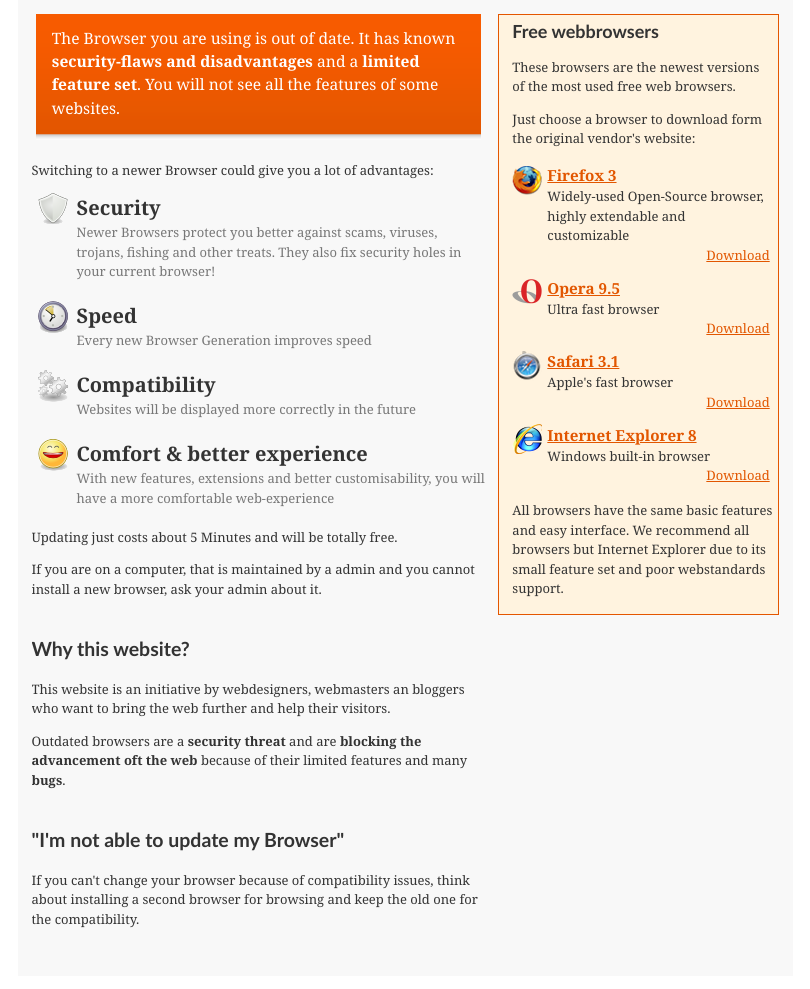
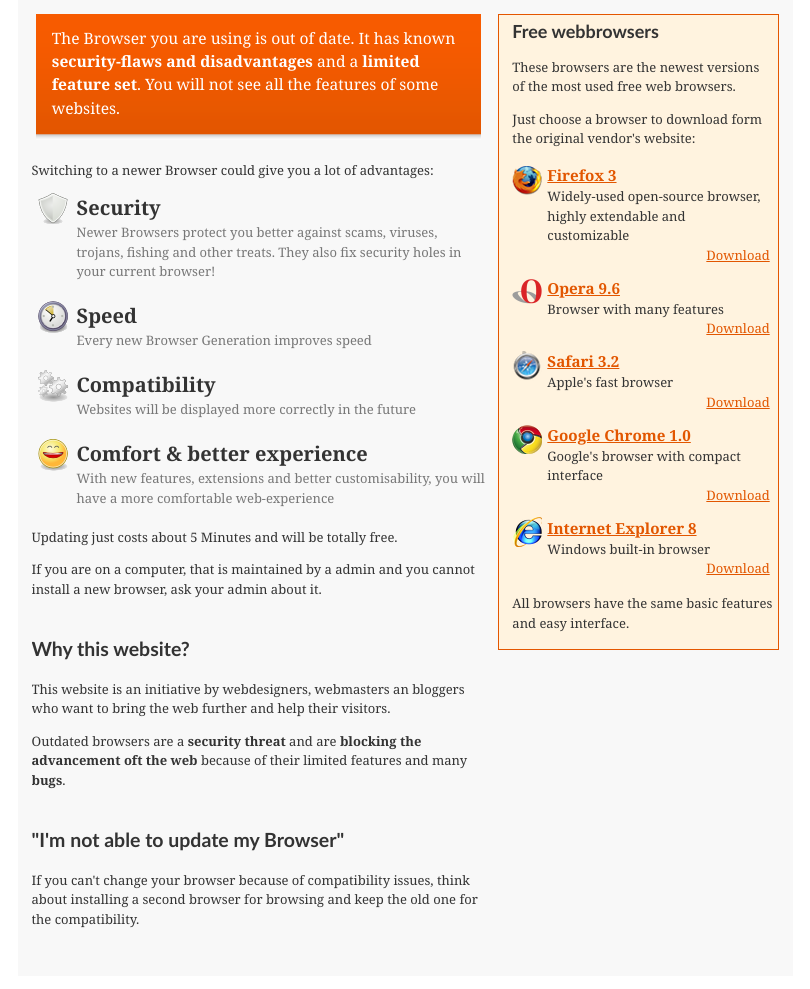
Before and after one commit to rogeriopradoj/browser-update, a PHP site: page /update.php in a window 1280 px wide. Shown: the part 163-1152 px from the top of the page, without its empty margins (235-1045 px from the left). Run offline with PHP 8.4, Linux system fonts and the light colour scheme.

Commit message:
fix some internationalisation-problems and missing translations

```diff
--- a/contact.php
+++ b/contact.php
@@ -31,7 +31,7 @@
     Wir freuen uns über jeden Entwickler, der diese Chance ergreifen will
     um aktiv seine Vorschläge an Browser-Update.org einzubringen.
     Dazu haben wir ein <a href="http://code.google.com/p/browser-update/">Google-Code-Projekt</a>
-    gestartet. Hier sammeln wir <a hrer="http://code.google.com/p/browser-update/issues/list">Ideen und Fehlerberichte</a>,
+    gestartet. Hier sammeln wir <a href="http://code.google.com/p/browser-update/issues/list">Ideen und Fehlerberichte</a>,
     die Seite kann übersetzt werden und der Code verbessert.
 </p>
 <p>
--- a/header.php
+++ b/header.php
@@ -40,7 +40,7 @@
 <div id="lang">
     <a href="/en/">english</a>
     <a href="/de/">deutsch</a>
-    <a href="help.html"><?php echo t('translate...'); ?></a>
+    <a href="contact.html"><?php echo t('translate...'); ?></a>
 </div>
 <div id="bookmark">
     <!-- AddThis Button BEGIN -->
--- a/index.php
+++ b/index.php
@@ -91,7 +91,7 @@
 window.onload=function(){
      var e = document.createElement("script");
      e.setAttribute("type", "text/javascript");
-     e.setAttribute("src", "update.js");
+     e.setAttribute("src", "/update.js");
      document.body.appendChild(e);
      if ($buoop.ol) $buoop.ol();
 }
--- a/lang/en/index-steps.php
+++ b/lang/en/index-steps.php
@@ -7,7 +7,8 @@
                 Visitors with out-dated browser will be informed by a little,
                 undisturbing bar, that his browser is not up-to-date and it
                 is recommended to update.
-                (<a href="#" onclick="$buo({},true);">Test the notification bar</a>)
+                (<a href="#" onclick="$buo({},true);">Test the notification bar</a>)<br/>
+                <a href="#" onclick="$bu=new $buo({},true);"><img src="/img/bar-small.png" alt="" style="padding-top:6px;"/></a>
                 <!--, to see all the features of this website.--></div></li>
 			<li><div>
                 By clicking the bar, he will get to <a href="update.html">an info page
--- a/lang/en/update-browsers.php
+++ b/lang/en/update-browsers.php
@@ -3,18 +3,23 @@
 			<ul class="browsers">
 				<li class="ff">
 					<h3><a href="http://www.mozilla.com/firefox/" onmousedown="countBrowser('f')">Firefox 3</a></h3>
-					<div>Widely-used Open-Source browser, highly extendable and customizable</div>
+					<div>Widely-used open-source browser, highly extendable and customizable</div>
 					<a href="http://www.mozilla.com/firefox/" onmousedown="countBrowser('f')">Download</a>
 				</li>
 				<li class="op">
-					<h3><a href="http://www.opera.com/" onmousedown="countBrowser('o')">Opera 9.5</a></h3>
-					<div>Ultra fast browser</div>
+					<h3><a href="http://www.opera.com/" onmousedown="countBrowser('o')">Opera 9.6</a></h3>
+					<div>Browser with many features</div>
 					<a href="http://www.opera.com/" onmousedown="countBrowser('o')">Download</a>
 				</li>
 				<li class="sa">
-					<h3><a href="http://www.apple.com/safari/" onmousedown="countBrowser('s')">Safari 3.1</a></h3>
+					<h3><a href="http://www.apple.com/safari/" onmousedown="countBrowser('s')">Safari 3.2</a></h3>
 					<div>Apple's fast browser</div>
 					<a href="http://www.apple.com/safari/" onmousedown="countBrowser('s')">Download</a>
+				</li>
+				<li class="ch">
+					<h3><a href="http://www.google.com/chrome" onmousedown="countBrowser('c')">Google Chrome 1.0</a></h3>
+					<div>Google's browser with compact interface</div>
+					<a href="http://www.google.com/chrome" onmousedown="countBrowser('c')">Download</a>
 				</li>
 				<li class="ie">
 					<h3><a href="http://www.microsoft.com/windows/internet-explorer/default.aspx" onmousedown="countBrowser('i')">Internet Explorer 8</a></h3>
@@ -22,4 +27,8 @@
 					<a href="http://www.microsoft.com/windows/internet-explorer/default.aspx" onmousedown="countBrowser('i')">Download</a>
 				</li>
 			</ul>
-			<p>All browsers have the same basic features and easy interface. We recommend all browsers but Internet Explorer due to its small feature set and poor webstandards support.</p>
+			<p>
+                All browsers have the same basic features and easy interface.
+                <!--We recommend all browsers but Internet Explorer due to its small
+                feature set and poor webstandards support.-->
+            </p>
--- a/update.js
+++ b/update.js
@@ -64,7 +64,7 @@
 	var languages = "de,xx";
     //todo
 	//if (languages.indexOf(ll)!==false)
-	//	var url="http://browser-update.org/lang/"+ll+"/update.php";
+	//	var url="http://browser-update.org/"+ll+"/update.php";
 
 	var div = document.createElement("div");
 	div.style.cssText = "position:absolute; \
```
